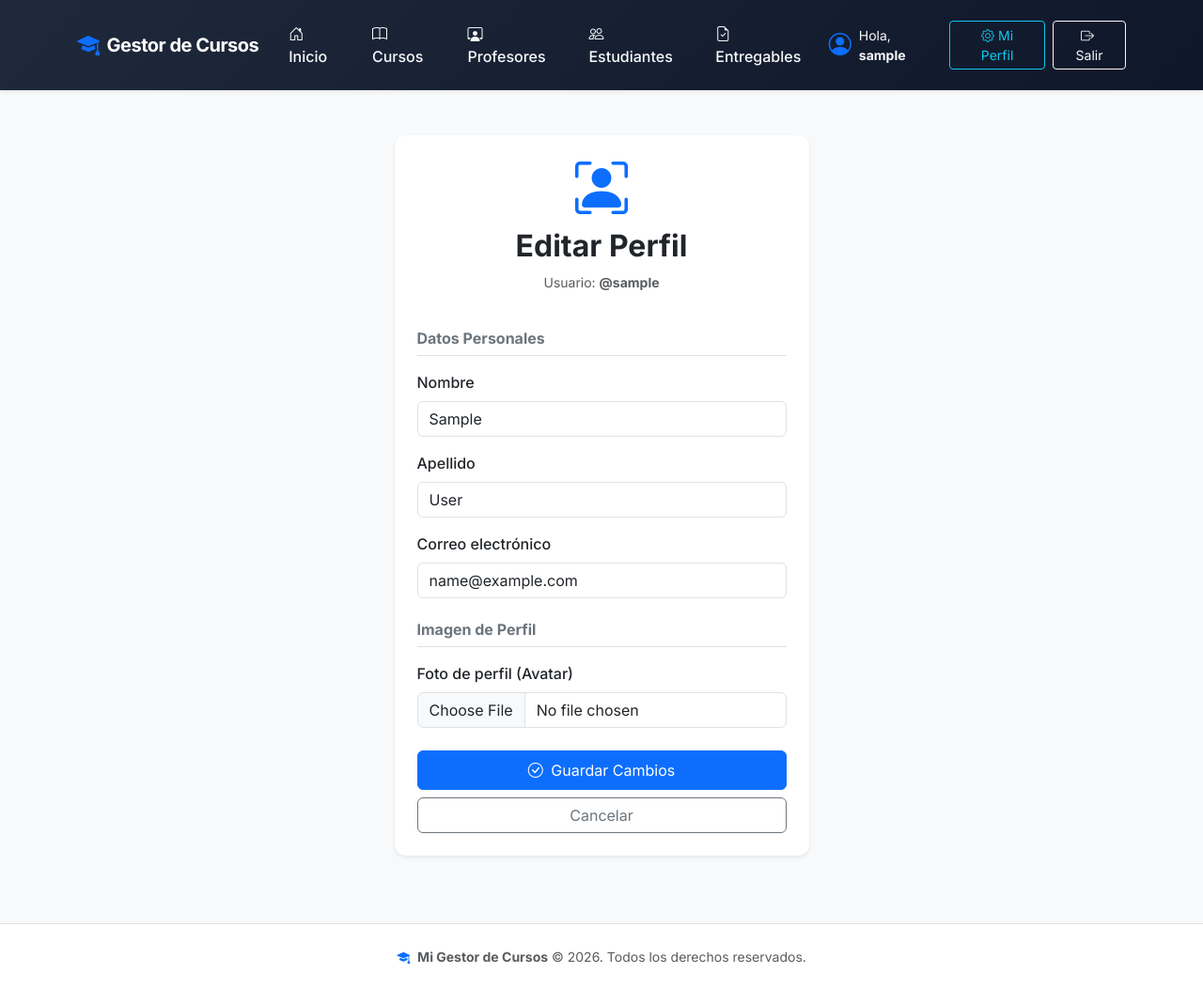
After one commit to MauLen-dev/Primer-Proyecto-Cursos-Django, a Django app: page /perfil/editar/ in a window 1280 px wide. The commit adds this page. Shown: the whole page at 94% size. Run offline with Django 5.2, Linux system fonts and the light colour scheme; the visitor is signed in with stand-in values (Sample User, id 1); data comes from the database, SQL or seed files in the repository; some libraries are stand-ins or nearby versions.

Commit message:
implementación del editar perfil y avatar

```diff
--- a/Proyecto1/Proyecto1/settings.py
+++ b/Proyecto1/Proyecto1/settings.py
@@ -117,3 +117,5 @@ USE_TZ = True
 # https://docs.djangoproject.com/en/6.0/howto/static-files/
 
 STATIC_URL = 'static/'
+MEDIA_URL = '/media/'
+MEDIA_ROOT = BASE_DIR / 'media'
--- a/Proyecto1/Proyecto1/templates/base.html
+++ b/Proyecto1/Proyecto1/templates/base.html
@@ -109,16 +109,28 @@
                         </ul>
 
                         <!-- Botón de acción a la derecha -->
-                        <div class="d-flex">
+                       <!-- Botones de usuario a la derecha del navbar -->
+                       <div class="d-flex align-items-center gap-2 mt-3 mt-lg-0">
                         {% if user.is_authenticated %}
-                                <span class="navbar-text text-light me-3">
-                                    <i class="bi bi-person-circle me-1"></i>{{ user.username }}
-                                </span>
-                                <a class="btn btn-outline-light btn-login" href="{% url 'logout' %}">
+                        <a href="{% url 'editar_perfil' %}" class="d-flex align-items-center text-light text-decoration-none me-2">
+                        {% if user.avatar.imagen %}
+                        <img src="{{ user.avatar.imagen.url }}" alt="Avatar" class="rounded-circle me-2 border border-2 border-primary" style="width: 36px; height: 36px; object-fit: cover;">
+                        {% else %}
+                        <i class="bi bi-person-circle text-primary fs-4 me-2"></i>
+                        {% endif %}
+                        <span class="small">Hola, <strong>{{ user.username }}</strong></span>
+                        </a>
+                        <a class="btn btn-outline-info btn-sm px-3" href="{% url 'editar_perfil' %}">
+                        <i class="bi bi-gear me-1"></i>Mi Perfil
+                        </a>
+                        <a class="btn btn-outline-light btn-sm px-3" href="{% url 'logout' %}">
                         <i class="bi bi-box-arrow-right me-1"></i>Salir
                         </a>
                        {% else %}
-                                <a class="btn btn-outline-light btn-login" href="{% url 'login' %}">
+                       <a class="btn btn-outline-light btn-sm px-3" href="{% url 'registro' %}">
+                       Registrarse
+                       </a>
+                       <a class="btn btn-primary btn-login text-white btn-sm px-3" href="{% url 'login' %}">
                        <i class="bi bi-box-arrow-in-right me-1"></i>Iniciar Sesión
                        </a>
                        {% endif %}
--- a/Proyecto1/Proyecto1/urls.py
+++ b/Proyecto1/Proyecto1/urls.py
@@ -17,6 +17,8 @@ Including another URLconf
 from django.contrib import admin
 from django.urls import path
 from myapp import views
+from django.conf import settings
+from django.conf.urls.static import static
 
 urlpatterns = [
     path('admin/', admin.site.urls),
@@ -47,8 +49,12 @@ urlpatterns = [
     path('entregable/editar/<int:id>/', views.entregable_editar, name="entregableEditar"),
     path('entregable/eliminar/<int:id>/', views.entregable_eliminar, name="entregableEliminar"),
 
-    # Usuarios (Login / Registro / Logout)
+    # Usuarios (Login / Registro / Logout / Perfil)
     path('login/', views.login_view, name="login"),
     path('registro/', views.registro_view, name="registro"),
     path('logout/', views.logout_view, name="logout"),
+    path('perfil/editar/', views.editar_perfil, name="editar_perfil"),
 ]
+
+if settings.DEBUG:
+    urlpatterns += static(settings.MEDIA_URL, document_root=settings.MEDIA_ROOT)
--- a/Proyecto1/myapp/forms.py
+++ b/Proyecto1/myapp/forms.py
@@ -1,5 +1,5 @@
 from django import forms
-from .models import Profesor, Estudiante, Curso, Entregable
+from .models import Profesor, Estudiante, Curso, Entregable, Avatar
 from django.contrib.auth.forms import UserCreationForm
 from django.contrib.auth.models import User
 
@@ -12,6 +12,22 @@ class RegistroUsuarioForm(UserCreationForm):
         model = User
         fields = ['username', 'first_name', 'last_name', 'email', 'password1', 'password2']
 
+class EditarPerfilForm(forms.ModelForm):
+    email = forms.EmailField(required=True, label="Correo electrónico")
+    first_name = forms.CharField(max_length=100, required=True, label="Nombre")
+    last_name = forms.CharField(max_length=100, required=True, label="Apellido")
+
+    class Meta:
+        model = User
+        fields = ['first_name', 'last_name', 'email']
+
+class AvatarForm(forms.ModelForm):
+    class Meta:
+        model = Avatar
+        fields = ['imagen']
+        labels = {
+            'imagen': 'Foto de perfil (Avatar)'
+        }
 
 class CursoForm(forms.Form):
     nombre = forms.CharField(max_length=100, label="Nombre del Curso")
--- a/Proyecto1/myapp/models.py
+++ b/Proyecto1/myapp/models.py
@@ -1,5 +1,5 @@
 from django.db import models
-
+from django.contrib.auth.models import User
 # Create your models here.
 class Estudiante(models.Model):
     nombre = models.CharField(max_length=100)
@@ -29,3 +29,10 @@ class Entregable(models.Model):
     entregado = models.BooleanField()
     def __str__(self):
         return self.nombre
+
+class Avatar(models.Model):
+    user = models.OneToOneField(User, on_delete=models.CASCADE)
+    imagen = models.ImageField(upload_to='avatares/', null=True, blank=True)
+
+    def __str__(self):
+        return f"Avatar de {self.user.username}"
--- /dev/null
+++ b/Proyecto1/myapp/templates/myapp/editar_perfil.html
@@ -0,0 +1,54 @@
+{% extends 'base.html' %}
+{% load widget_tweaks %}
+{% block title %}Editar Perfil{% endblock %}
+
+{% block content %}
+<div class="container mt-4 mb-5">
+    <div class="row justify-content-center">
+        <div class="col-md-8 col-lg-5">
+            <div class="card shadow-sm p-4">
+                <div class="text-center mb-4">
+                    {% if user.avatar.imagen %}
+                        <img src="{{ user.avatar.imagen.url }}" alt="Avatar actual" class="rounded-circle shadow-sm mb-2 border border-3 border-primary" style="width: 90px; height: 90px; object-fit: cover;">
+                    {% else %}
+                        <i class="bi bi-person-bounding-box text-primary display-4"></i>
+                    {% endif %}
+                    <h2 class="fw-bold mt-2">Editar Perfil</h2>
+                    <p class="text-muted small">Usuario: <strong>@{{ user.username }}</strong></p>
+                </div>
+
+                <form method="POST" enctype="multipart/form-data" novalidate>
+                    {% csrf_token %}
+
+                    <h6 class="fw-bold text-secondary border-bottom pb-2 mb-3">Datos Personales</h6>
+                    {% for field in user_form %}
+                        <div class="mb-3">
+                            <label class="form-label fw-medium">{{ field.label }}</label>
+                            {{ field|add_class:"form-control" }}
+                            {% for error in field.errors %}
+                                <div class="text-danger small mt-1">{{ error }}</div>
+                            {% endfor %}
+                        </div>
+                    {% endfor %}
+
+                    <h6 class="fw-bold text-secondary border-bottom pb-2 mb-3 mt-4">Imagen de Perfil</h6>
+                    <div class="mb-3">
+                        <label class="form-label fw-medium">{{ avatar_form.imagen.label }}</label>
+                        {{ avatar_form.imagen|add_class:"form-control" }}
+                        {% for error in avatar_form.imagen.errors %}
+                            <div class="text-danger small mt-1">{{ error }}</div>
+                        {% endfor %}
+                    </div>
+
+                    <div class="d-grid gap-2 mt-4">
+                        <button type="submit" class="btn btn-primary py-2">
+                            <i class="bi bi-check-circle me-1"></i> Guardar Cambios
+                        </button>
+                        <a href="{% url 'index' %}" class="btn btn-outline-secondary">Cancelar</a>
+                    </div>
+                </form>
+            </div>
+        </div>
+    </div>
+</div>
+{% endblock %}
--- a/Proyecto1/myapp/views.py
+++ b/Proyecto1/myapp/views.py
@@ -1,12 +1,12 @@
 from django.shortcuts import render, redirect, get_object_or_404
 from django.db import models
-from .models import Estudiante, Profesor, Curso, Entregable
+from .models import Estudiante, Profesor, Curso, Entregable, Avatar
 from django.contrib.auth import login, logout, authenticate
 from django.contrib.auth.forms import AuthenticationForm
 from .forms import (
     CursoForm, CursoModelForm,
     ProfesorFormulario, ProfesorForm,
-    EstudianteForm, EntregableForm, RegistroUsuarioForm
+    EstudianteForm, EntregableForm, RegistroUsuarioForm, EditarPerfilForm, AvatarForm
 )
 
 def index(request):
@@ -206,3 +206,27 @@ def registro_view(request):
 def logout_view(request):
     logout(request)
     return redirect('index')
+
+def editar_perfil(request):
+    if not request.user.is_authenticated:
+        return redirect('login')
+
+    # Obtiene el avatar del usuario o le crea uno vacío si aún no tiene
+    avatar, _ = Avatar.objects.get_or_create(user=request.user)
+
+    if request.method == 'POST':
+        user_form = EditarPerfilForm(request.POST, instance=request.user)
+        avatar_form = AvatarForm(request.POST, request.FILES, instance=avatar)
+
+        if user_form.is_valid() and avatar_form.is_valid():
+            user_form.save()
+            avatar_form.save()
+            return redirect('index')
+    else:
+        user_form = EditarPerfilForm(instance=request.user)
+        avatar_form = AvatarForm(instance=avatar)
+
+    return render(request, 'myapp/editar_perfil.html', {
+        'user_form': user_form,
+        'avatar_form': avatar_form
+    })
```
Also changed, not shown: Proyecto1/myapp/migrations/0002_avatar.py (added). Lines whose indentation alone changed are shown as unchanged.
